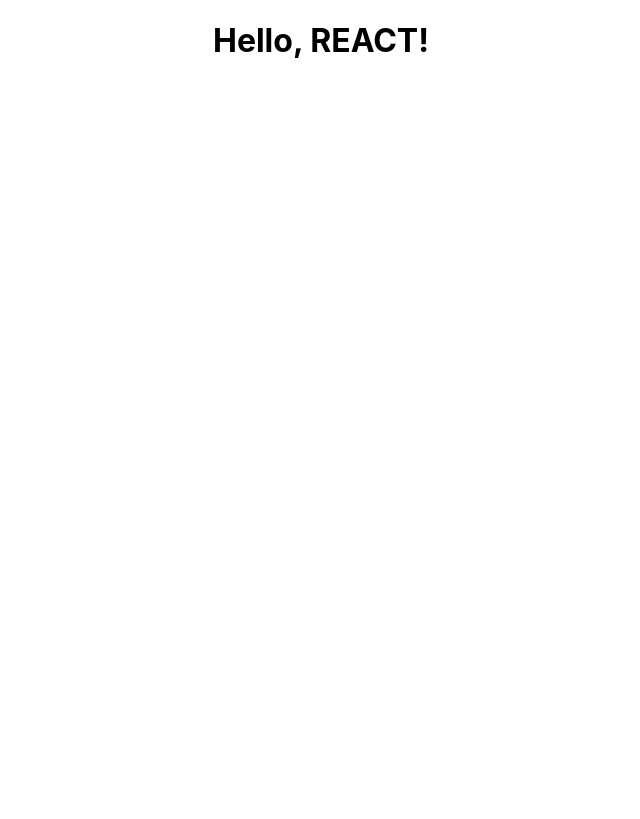
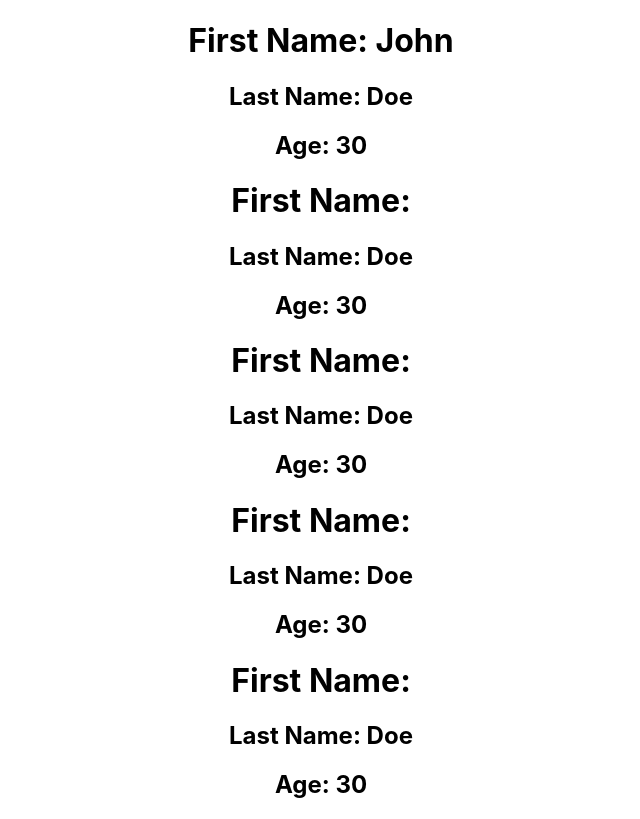
Before and after one commit to Haigsov/MovieLand, a React (Create React App) app: page / in a window 1280 px wide. Shown: the whole page, without its empty margins (319-959 px from the left). Built offline with nearby package versions, Linux system fonts and the light colour scheme.

Commit message:
Experimented with App.js 2
I was only tinkering with REACT just to understand how components and props work.

I'm just learning how REACT works for now. So I haven't started to build this yet but I will hopefully either tomorrow or the the day after.

```diff
--- a/src/App.js
+++ b/src/App.js
@@ -1,11 +1,25 @@
 import './App.css';
 
+
+const Person = (props) => {
+  return (
+    <>
+    <h1>First Name: {props.name}</h1>
+    <h2>Last Name: Doe</h2>
+    <h2>Age: 30</h2>
+    </>
+  );
+}
+
 const App = () => {
-  // const name = 'John';
 
   return (
     <div className="App">
-      <h1>Hello, REACT!</h1>
+      <Person name = "John"></Person>
+      <Person></Person>
+      <Person></Person>
+      <Person></Person>
+      <Person></Person>
     </div>
   );
 }
```
